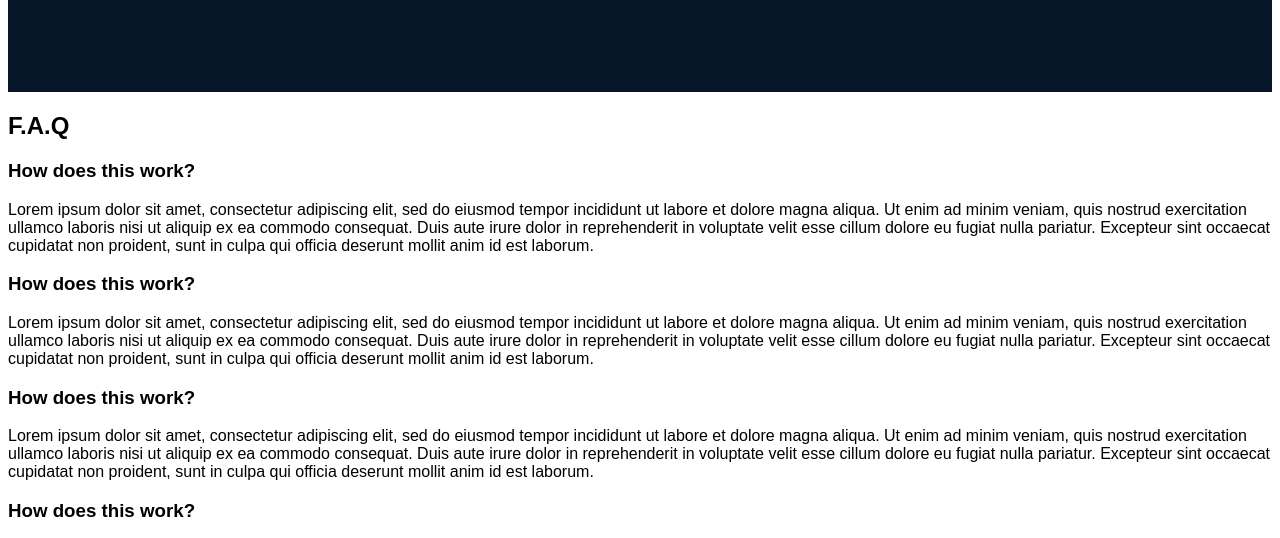
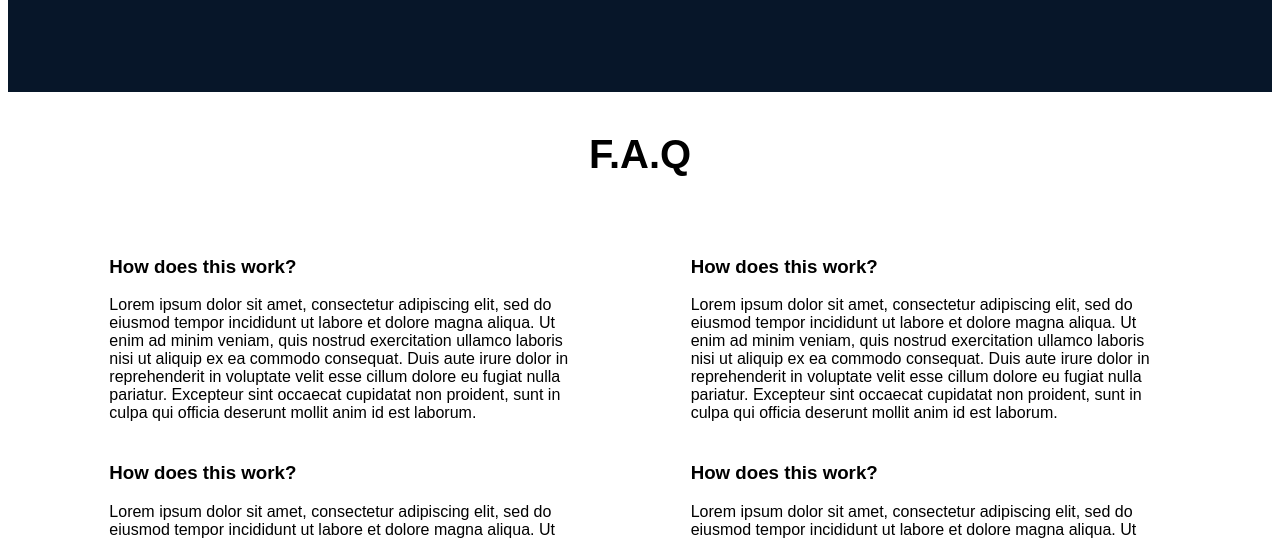
Before and after one commit to indekwe/alx_html_css, a plain HTML site: page advanced css/css_advanced/CSS Advanced/index.html in a window 1280 px wide. Shown: the part 2426-2964 px from the top of the page. Drawn offline with Linux system fonts and the light colour scheme.

Commit message:
FAQ styled

```diff
--- a/advanced css/css_advanced/CSS Advanced/index.html
+++ b/advanced css/css_advanced/CSS Advanced/index.html
@@ -194,21 +194,22 @@
         </div>
         <button class="register-btn btn-membership">REGISTER FOR FREE</button>
         </section>
-        <section>
+        <section class="faq-section">
             <h2>F.A.Q</h2>
-            <div>
+        <div>
+            <div class="faq">
                 <div>
                     <div>
                         <h3>How does this work?</h3>
                     </div>
-                    <div>
+                    <div class="faq-text">
                         Lorem ipsum dolor sit amet, consectetur adipiscing elit, sed do eiusmod tempor incididunt ut labore et dolore magna aliqua. Ut enim ad minim veniam, quis nostrud exercitation ullamco laboris nisi ut aliquip ex ea commodo consequat. Duis aute irure dolor in reprehenderit in voluptate velit esse cillum dolore eu fugiat nulla pariatur. Excepteur sint occaecat cupidatat non proident, sunt in culpa qui officia deserunt mollit anim id est laborum.
                     </div>
 
                     <div>
                         <h3>How does this work?</h3>
                     </div>
-                    <div>
+                    <div class="faq-text">
                         Lorem ipsum dolor sit amet, consectetur adipiscing elit, sed do eiusmod tempor incididunt ut labore et dolore magna aliqua. Ut enim ad minim veniam, quis nostrud exercitation ullamco laboris nisi ut aliquip ex ea commodo consequat. Duis aute irure dolor in reprehenderit in voluptate velit esse cillum dolore eu fugiat nulla pariatur. Excepteur sint occaecat cupidatat non proident, sunt in culpa qui officia deserunt mollit anim id est laborum.
                     </div>
                 </div>
@@ -216,17 +217,18 @@
                     <div>
                         <h3>How does this work?</h3>
                     </div>
-                    <div>
+                    <div class="faq-text">
                         Lorem ipsum dolor sit amet, consectetur adipiscing elit, sed do eiusmod tempor incididunt ut labore et dolore magna aliqua. Ut enim ad minim veniam, quis nostrud exercitation ullamco laboris nisi ut aliquip ex ea commodo consequat. Duis aute irure dolor in reprehenderit in voluptate velit esse cillum dolore eu fugiat nulla pariatur. Excepteur sint occaecat cupidatat non proident, sunt in culpa qui officia deserunt mollit anim id est laborum.
                     </div>
                     <div>
                         <h3>How does this work?</h3>
                     </div>
-                    <div>
+                    <div class="faq-text">
                         Lorem ipsum dolor sit amet, consectetur adipiscing elit, sed do eiusmod tempor incididunt ut labore et dolore magna aliqua. Ut enim ad minim veniam, quis nostrud exercitation ullamco laboris nisi ut aliquip ex ea commodo consequat. Duis aute irure dolor in reprehenderit in voluptate velit esse cillum dolore eu fugiat nulla pariatur. Excepteur sint occaecat cupidatat non proident, sunt in culpa qui officia deserunt mollit anim id est laborum.
                     </div>
                 </div>
             </div>
+        </div>
         </section>
     </main>
     <footer>
--- a/advanced css/css_advanced/CSS Advanced/styles.css
+++ b/advanced css/css_advanced/CSS Advanced/styles.css
@@ -216,3 +216,19 @@ h3 + p {
 .btn-membership {
 
 }
+.faq {
+    display: flex;
+    justify-content: space-evenly;
+
+}
+.faq-section > h2 {
+       text-align: center;
+       margin-top: 40px;
+       margin-bottom: 60px;
+       font-size: 40px;
+}
+.faq-text {
+
+    width: 30rem;
+    margin-bottom: 40px;
+}
```
